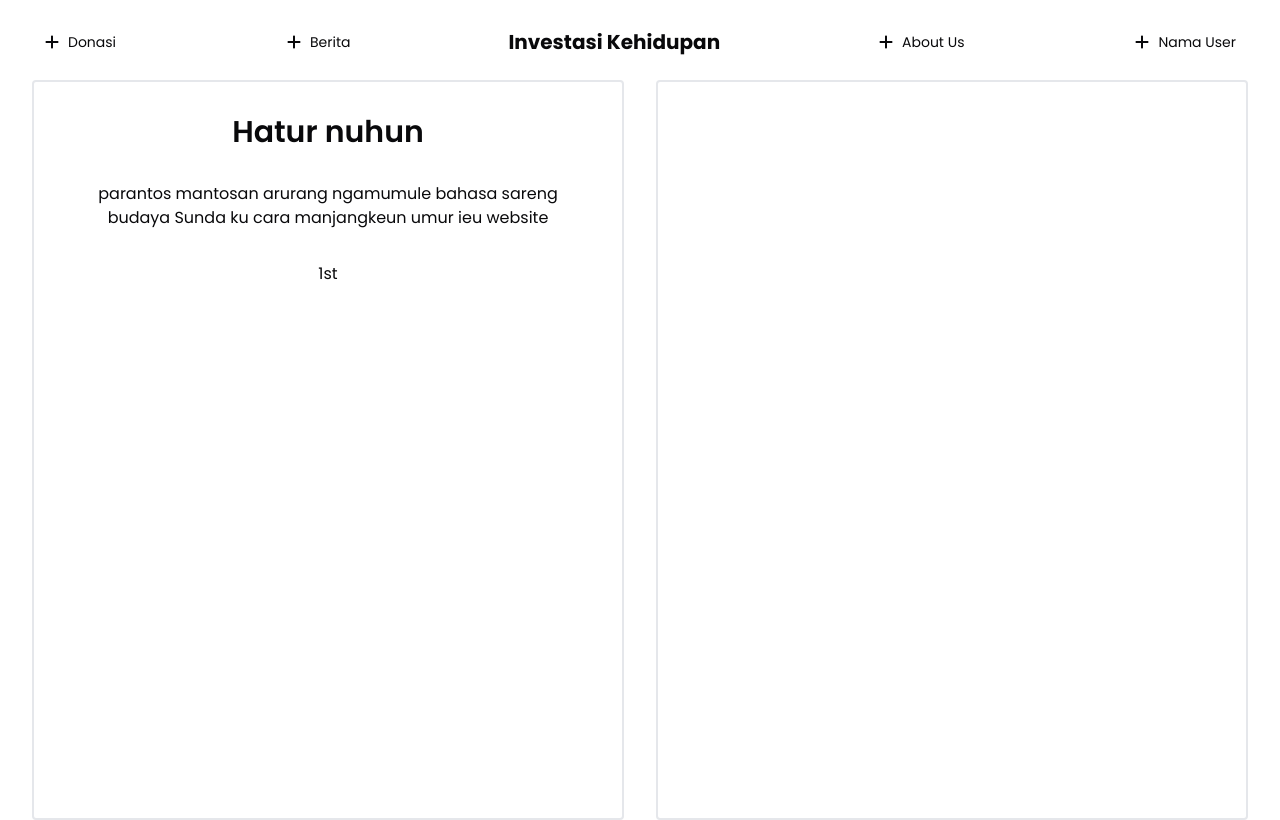
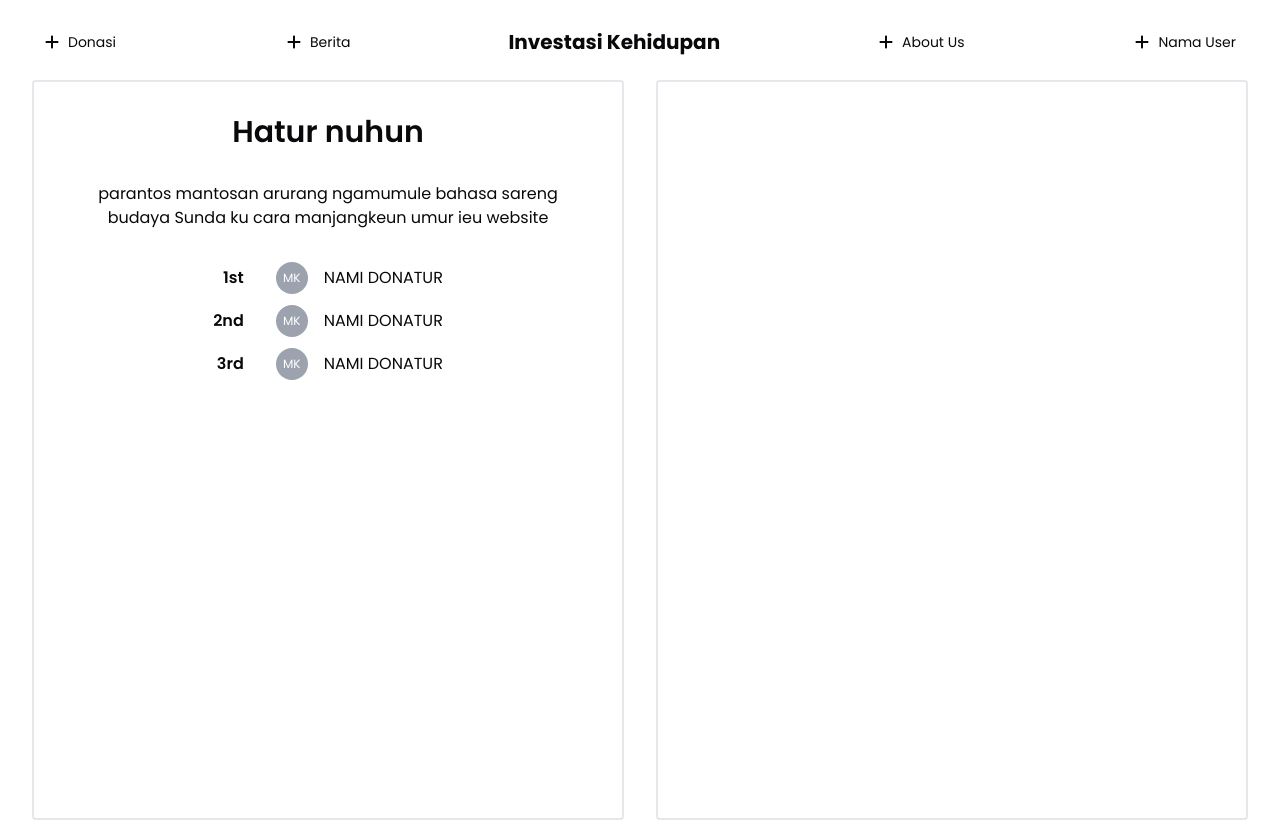
Before and after one commit to sipalingoding/Web-Sunda, a Next.js app: page /donasi in a window 1280 px wide. Built offline with nearby package versions, Linux system fonts and the light colour scheme.

Commit message:
add best donator slicing on donator page

```diff
--- a/app/donasi/page.tsx
+++ b/app/donasi/page.tsx
@@ -12,13 +12,34 @@ function DonasiPage() {
             parantos mantosan arurang ngamumule bahasa sareng budaya Sunda ku
             cara manjangkeun umur ieu website
           </span>
-          <div className="flex flex-col gap-[11px] items-center">
-            <div className="flex gap-6 items-center">
-              <span>1st</span>
-
+          <div className="flex flex-col gap-[11px] items-end justify-center">
+            <div className="flex gap-8 items-center">
+              <span className="font-semibold">1st</span>
+              <span className="flex gap-4 items-center">
+                <div className="w-8 h-8 rounded-full bg-gray-400 flex justify-center items-center">
+                  <span className="text-white text-xs">MK</span>
+                </div>
+                <span>NAMI DONATUR</span>
+              </span>
             </div>
-            <div></div>
-            <div></div>
+            <div className="flex gap-8 items-center">
+              <span className="font-semibold">2nd</span>
+              <span className="flex gap-4 items-center">
+                <div className="w-8 h-8 rounded-full bg-gray-400 flex justify-center items-center">
+                  <span className="text-white text-xs">MK</span>
+                </div>
+                <span>NAMI DONATUR</span>
+              </span>
+            </div>
+            <div className="flex gap-8 items-center">
+              <span className="font-semibold">3rd</span>
+              <span className="flex gap-4 items-center">
+                <div className="w-8 h-8 rounded-full bg-gray-400 flex justify-center items-center">
+                  <span className="text-white text-xs">MK</span>
+                </div>
+                <span>NAMI DONATUR</span>
+              </span>
+            </div>
           </div>
         </div>
         <div className="border-2 w-full border-gray-200 h-[740px] rounded-sm"></div>
```
